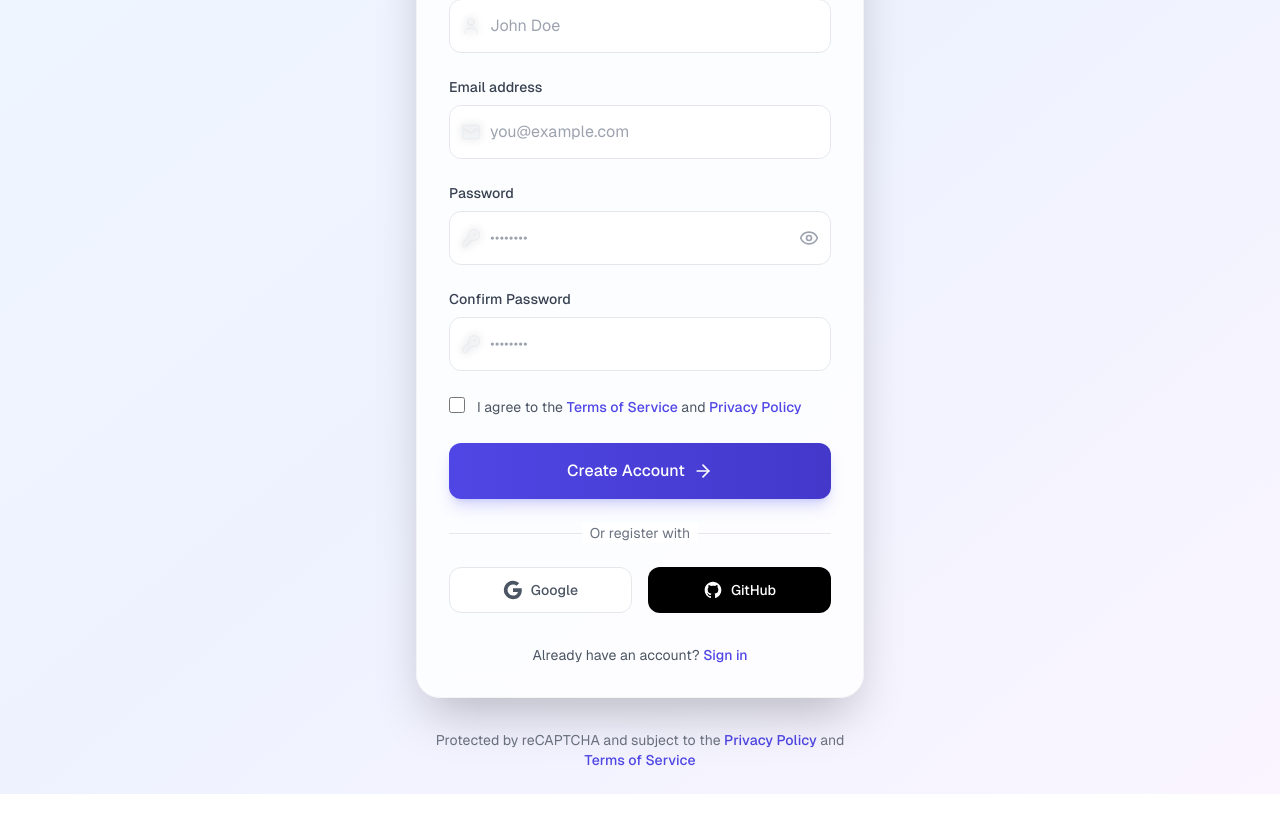
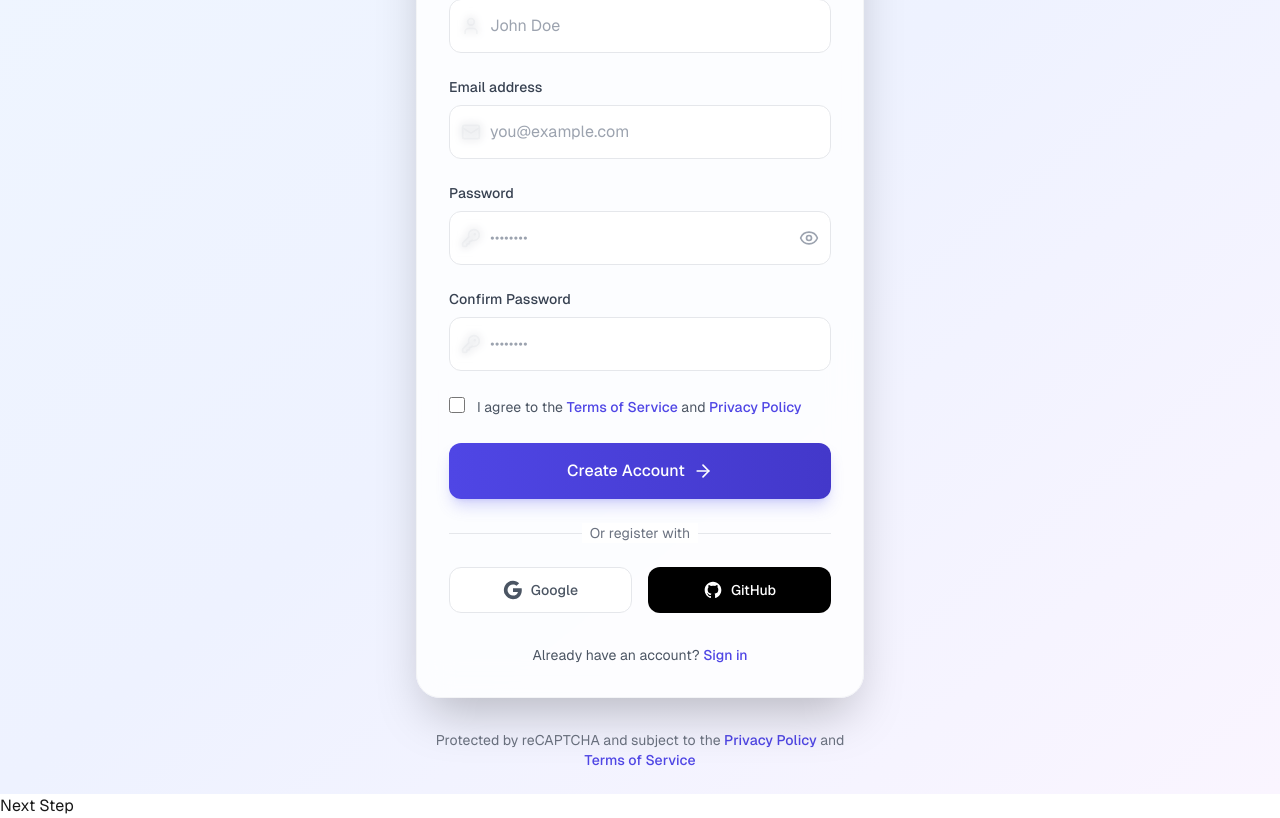
Before and after one commit to SachinMhetre678/E-commerce, a Next.js app: page /auth/register/step1 in a window 1280 px wide. Shown: the part 266-1084 px from the top of the page. Before the commit the page ends 1060 px from the top, so only its background shows below. Built offline with nearby package versions, Linux system fonts and the light colour scheme.

Commit message:
Deployment changes done 10

```diff
--- a/app/auth/register/step1/page.tsx
+++ b/app/auth/register/step1/page.tsx
@@ -6,9 +6,16 @@ import Register from "../../../../components/Register";
 
 const RegisterStep1Page = () => {
   const router = useRouter();
+
+  // You can use router here if needed, e.g., for navigation
+  const handleNavigation = () => {
+    router.push('/auth/register/step2'); // Example usage
+  };
+
   return (
     <div>
-      <Register /> {/* Make sure to use the Register component */}
+      <Register />
+      <button onClick={handleNavigation}>Next Step</button> {/* Example button */}
     </div>
   );
 };
```
